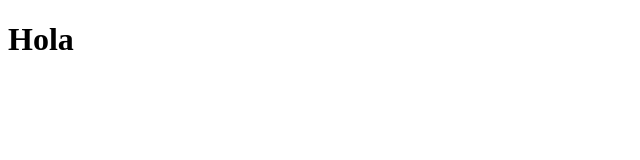
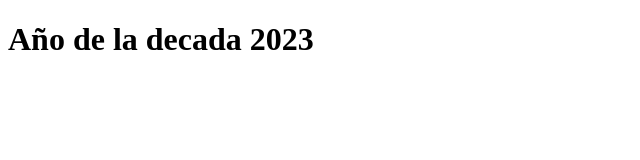
Before and after one commit to AllAguero/PruebaGitHubLenguajes92084, a plain HTML site: page index.html in a window 1280 px wide. Shown: the whole page, without its empty margins (0-640 px from the left). Drawn offline with Linux system fonts and the light colour scheme.

Commit message:
commit comentario Please enter the commit message for your changes. Lines starting

```diff
--- a/index.html
+++ b/index.html
@@ -7,6 +7,8 @@
     <title>Document</title>
 </head>
 <body>
-    <h1>Hola</h1>
+  <div>
+    <h1>Año de la decada 2023</h1>
+  </div>
 </body>
 </html>
```
